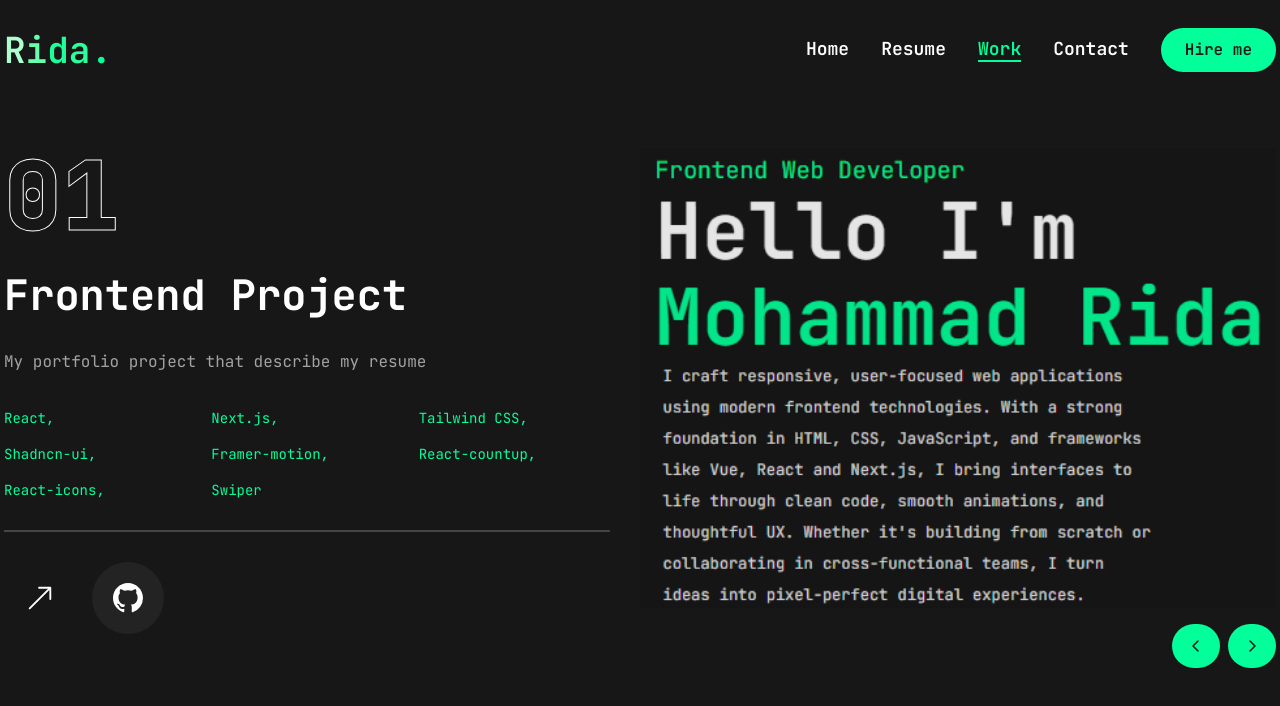
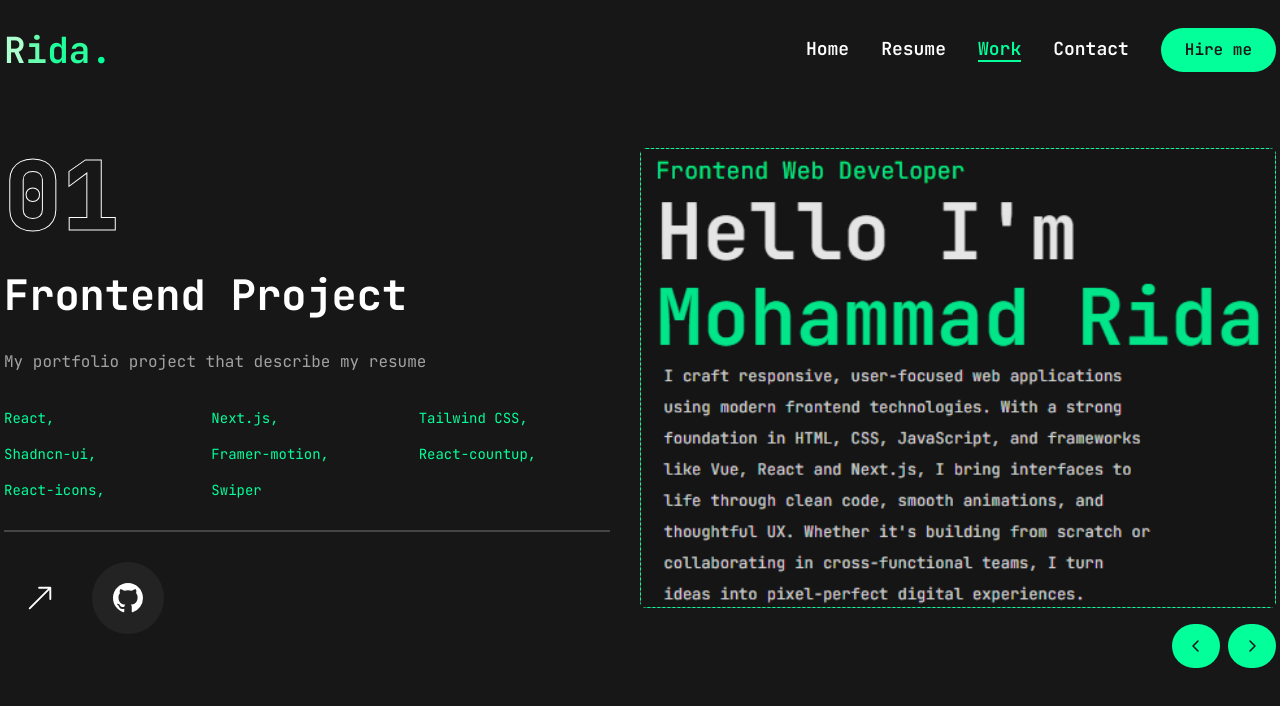
Before and after one commit to mohammadrida990/rida-portfolio, a Next.js app: page /work in a window 1280 px wide. Shown: the top 706 px of the page. Built offline with nearby package versions, Linux system fonts and the light colour scheme.

Commit message:
add border for image in work page

```diff
--- a/app/work/page.tsx
+++ b/app/work/page.tsx
@@ -137,7 +137,7 @@ const Work = () => {
               {projects.map((item, index) => {
                 return (
                   <SwiperSlide key={index} className="w-full">
-                    <div className="h-[460px] relative group flex justify-center items-center bg-pink-50/20">
+                    <div className="h-[460px] relative group flex justify-center items-center bg-pink-50/20 border border-accent border-dashed rounded-sm">
                       <div className="absolute top-0 bottom-0 w-full h-full z-10 bg-black/10" />
 
                       <div className="w-full h-full relative">
```
